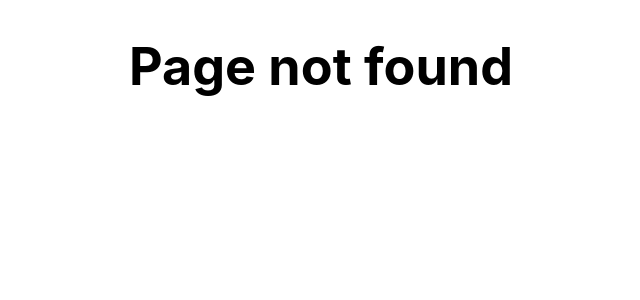
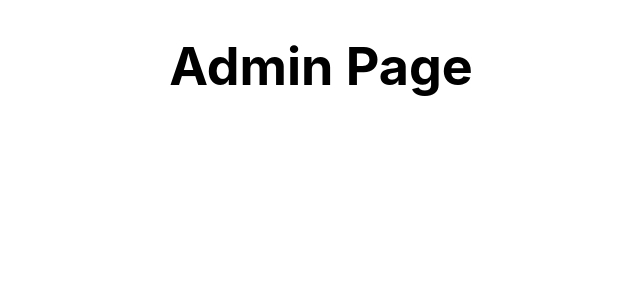
Before and after one commit to qr-pets/qr-pets, a React (Create React App) app: page /admin in a window 1280 px wide. Before the commit this address had no page. Shown: the top 300 px of the page, without its empty margins (319-959 px from the left). Built offline with nearby package versions, Linux system fonts and the light colour scheme.

Commit message:
Sample admin page

```diff
--- a/src/App.jsx
+++ b/src/App.jsx
@@ -1,5 +1,6 @@
 import React from 'react';
 import { BrowserRouter as Router, Route, Switch } from 'react-router-dom';
+import Admin from './components/Admin';
 import QRPets from './QRPets';
 import PageNotFound from './components/PageNotFound';
 import './App.css';
@@ -9,6 +10,7 @@
     <Router>
       <Switch>
         <Route exact path="/" component={QRPets} />
+        <Route exact path="/admin" component={Admin} />
         <Route component={PageNotFound} />
       </Switch>
     </Router>
--- /dev/null
+++ b/src/components/Admin.jsx
@@ -0,0 +1,3 @@
+import React from 'react';
+
+export default () => <h1>Admin Page</h1>;
```
